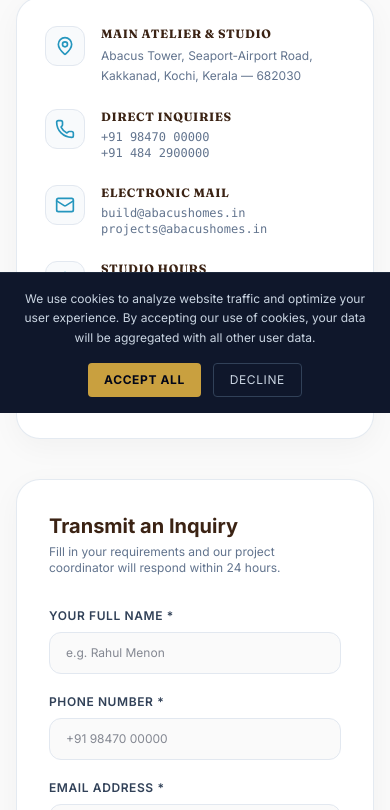
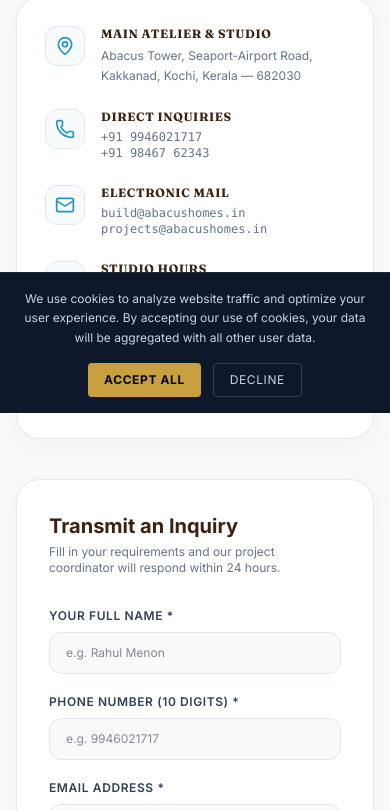
Before and after one commit to alifmuhammeds007/abacus-homes, a React (Vite) app in the folder frontend/: page /contact in a window 390 px wide. Shown: the part 431-1241 px from the top of the page. Built offline with nearby package versions, Linux system fonts and the light colour scheme; a web font is replaced by a local one.

Commit message:
Update Direct Inquiries phone numbers (+91 9946021717 / +91 98467 62343), WhatsApp link (https://wa.me/919946021717), and enforce 10-digit phone number input validation

```diff
--- a/frontend/src/components/FloatingWidgets.jsx
+++ b/frontend/src/components/FloatingWidgets.jsx
@@ -77,22 +77,24 @@
 
         {/* Call Now Widget */}
         <a
-          href="tel:+919876543210"
+          href="tel:+919946021717"
           className="p-3.5 bg-primary text-white rounded-full hover:bg-primary-dark hover:-translate-y-1 transition-all shadow-lg flex items-center justify-center border border-gold"
           aria-label="Call Abacus Homes"
         >
           <Phone className="w-5 h-5 text-gold" />
         </a>
 
-        {/* WhatsApp Chat widget trigger */}
-        <button
-          onClick={() => setIsChatOpen(!isChatOpen)}
+        {/* WhatsApp Instant Chat Widget */}
+        <a
+          href="https://wa.me/919946021717"
+          target="_blank"
+          rel="noreferrer"
           className="p-3.5 bg-green-600 text-white rounded-full hover:bg-green-700 hover:-translate-y-1 transition-all shadow-lg flex items-center justify-center relative"
-          aria-label="Toggle Live Chat"
+          aria-label="WhatsApp Instant Chat"
         >
           <MessageCircle className="w-6 h-6" />
           <span className="absolute -top-1 -right-1 w-3.5 h-3.5 bg-red-500 rounded-full border border-white animate-pulse"></span>
-        </button>
+        </a>
       </div>
 
       {/* Live Chat Simulator Drawer */}
--- a/frontend/src/components/Footer.jsx
+++ b/frontend/src/components/Footer.jsx
@@ -96,7 +96,7 @@
               </div>
               <div className="flex items-center">
                 <Phone className="w-4 h-4 text-gold mr-2 shrink-0" />
-                <span>+91 98765 43210</span>
+                <span>+91 9946021717 / +91 98467 62343</span>
               </div>
               <div className="flex items-center">
                 <Mail className="w-4 h-4 text-gold mr-2 shrink-0" />
--- a/frontend/src/components/sections/ContactSection.jsx
+++ b/frontend/src/components/sections/ContactSection.jsx
@@ -62,7 +62,7 @@
                   <div>
                     <b className="text-sm font-sans font-bold text-slate-900 block">Direct Inquiries</b>
                     <p className="text-xs text-slate-500 mt-0.5 font-mono">
-                      +91 98470 00000 / +91 484 2900000
+                      +91 9946021717 / +91 98467 62343
                     </p>
                   </div>
                 </div>
@@ -122,7 +122,7 @@
               <form onSubmit={handleSubmit} className="space-y-6">
                 <div>
                   <h3 className="text-xl font-sans font-bold text-[#3b2314] mb-1">
-                    Book Architectural Consultation
+                    Transmit an Inquiry
                   </h3>
                   <p className="text-xs text-slate-500">
                     Share your plot dimensions, location, and project vision.
@@ -146,14 +146,19 @@
 
                   <div>
                     <label className="block text-xs font-sans font-semibold text-slate-700 uppercase tracking-wider mb-2">
-                      Phone Number *
+                      Phone Number (10 Digits) *
                     </label>
                     <input
                       type="tel"
                       required
+                      maxLength={10}
+                      pattern="[0-9]{10}"
                       value={formData.phone}
-                      onChange={(e) => setFormData({ ...formData, phone: e.target.value })}
-                      placeholder="+91 98470 00000"
+                      onChange={(e) => {
+                        const numericVal = e.target.value.replace(/\D/g, '').slice(0, 10);
+                        setFormData({ ...formData, phone: numericVal });
+                      }}
+                      placeholder="e.g. 9946021717"
                       className="w-full bg-[#fafafa] border border-slate-200 rounded-xl px-4 py-3 text-sm text-slate-900 placeholder-slate-400 focus:outline-none focus:border-[#2596be] transition-colors font-sans"
                     />
                   </div>
--- a/frontend/src/pages/Careers.jsx
+++ b/frontend/src/pages/Careers.jsx
@@ -140,14 +140,18 @@
                   </div>
 
                   <div>
-                    <label className="block text-xs font-semibold text-slate-700 uppercase tracking-wider mb-1.5">Phone Number *</label>
+                    <label className="block text-xs font-semibold text-slate-700 uppercase tracking-wider mb-1.5">Phone Number (10 Digits) *</label>
                     <input
                       type="tel"
-                      placeholder="+91 98470 00000"
-                      {...register('phone', { required: true })}
+                      maxLength={10}
+                      placeholder="e.g. 9946021717"
+                      {...register('phone', {
+                        required: 'Phone number is required',
+                        pattern: { value: /^[0-9]{10}$/, message: 'Must be a 10-digit number' }
+                      })}
                       className="w-full text-xs px-3.5 py-2.5 bg-[#fafafa] border border-slate-200 rounded-xl focus:border-[#2596be] focus:outline-none"
                     />
-                    {errors.phone && <span className="text-[10px] text-red-500 mt-0.5">Phone is required</span>}
+                    {errors.phone && <span className="text-[10px] text-red-500 mt-0.5">{errors.phone.message || '10-digit phone required'}</span>}
                   </div>
 
                   <div>
--- a/frontend/src/pages/Contact.jsx
+++ b/frontend/src/pages/Contact.jsx
@@ -71,8 +71,8 @@
                 </div>
                 <div>
                   <h3 className="font-bold text-[#3b2314] uppercase tracking-wider mb-1">Direct Inquiries</h3>
-                  <p className="text-slate-500 mt-0.5 font-mono">+91 98470 00000</p>
-                  <p className="text-slate-500 font-mono">+91 484 2900000</p>
+                  <p className="text-slate-500 mt-0.5 font-mono">+91 9946021717</p>
+                  <p className="text-slate-500 font-mono">+91 98467 62343</p>
                 </div>
               </div>
 
@@ -101,7 +101,7 @@
               {/* WhatsApp CTA */}
               <div className="pt-4 border-t border-slate-100">
                 <a
-                  href="https://wa.me/919847000000"
+                  href="https://wa.me/919946021717"
                   target="_blank"
                   rel="noreferrer"
                   className="w-full py-3 bg-[#25D366] hover:bg-[#20bd5a] text-white rounded-full font-bold text-xs uppercase tracking-wider transition-colors flex items-center justify-center gap-2 shadow-sm"
@@ -143,15 +143,19 @@
 
                     <div>
                       <label className="block text-xs font-semibold text-slate-700 uppercase tracking-wider mb-2">
-                        Phone Number *
+                        Phone Number (10 Digits) *
                       </label>
                       <input
                         type="tel"
-                        {...register('phone', { required: true })}
-                        placeholder="+91 98470 00000"
+                        maxLength={10}
+                        {...register('phone', {
+                          required: 'Phone number is required',
+                          pattern: { value: /^[0-9]{10}$/, message: 'Must be a 10-digit number' }
+                        })}
+                        placeholder="e.g. 9946021717"
                         className="w-full text-xs px-4 py-3 bg-[#fafafa] border border-slate-200 rounded-xl focus:border-[#2596be] focus:outline-none"
                       />
-                      {errors.phone && <span className="text-[10px] text-red-500 mt-1">Phone is required</span>}
+                      {errors.phone && <span className="text-[10px] text-red-500 mt-1">{errors.phone.message || '10-digit phone required'}</span>}
                     </div>
                   </div>
 
--- a/frontend/src/pages/FreeConsultation.jsx
+++ b/frontend/src/pages/FreeConsultation.jsx
@@ -89,14 +89,18 @@
                   {errors.name && <span className="text-[10px] text-red-500 mt-1">Name is required</span>}
                 </div>
                 <div>
-                  <label className="block text-xs font-semibold text-slate-700 uppercase tracking-wider mb-2">Phone Number *</label>
+                  <label className="block text-xs font-semibold text-slate-700 uppercase tracking-wider mb-2">Phone Number (10 Digits) *</label>
                   <input
                     type="tel"
-                    placeholder="+91 98470 00000"
-                    {...register('phone', { required: true })}
+                    maxLength={10}
+                    placeholder="e.g. 9946021717"
+                    {...register('phone', {
+                      required: 'Phone number is required',
+                      pattern: { value: /^[0-9]{10}$/, message: 'Must be a 10-digit number' }
+                    })}
                     className="w-full text-xs px-4 py-3 bg-[#fafafa] border border-slate-200 rounded-xl focus:border-[#2596be] focus:outline-none"
                   />
-                  {errors.phone && <span className="text-[10px] text-red-500 mt-1">Phone is required</span>}
+                  {errors.phone && <span className="text-[10px] text-red-500 mt-1">{errors.phone.message || '10-digit phone required'}</span>}
                 </div>
                 <div>
                   <label className="block text-xs font-semibold text-slate-700 uppercase tracking-wider mb-2">Email Address *</label>
```
